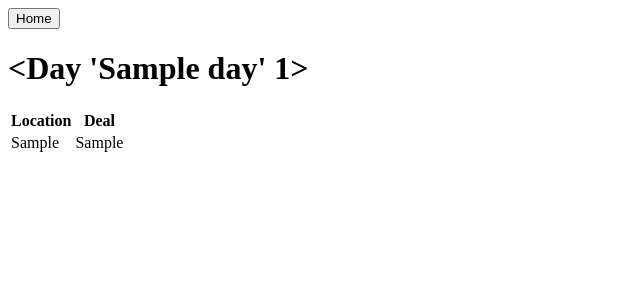
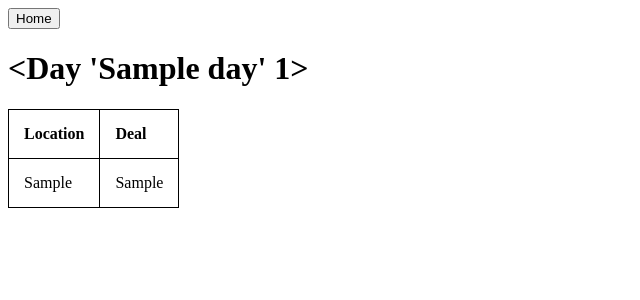
Before and after one commit to I-Dont-Remember/GimmeDeals, a Flask app: template app/templates/base_day.html in a window 1280 px wide. Shown: the top 300 px of the page, without its empty margins (0-640 px from the left). Run offline with Flask 2, Linux system fonts and the light colour scheme; the template is opened without the code that fills it: values that come from a table or form of the project are taken from there, others are empty; tables that the repository leaves empty hold one stand-in row (values such as "Sample post").

Commit message:
Limited table style changes

```diff
--- a/app/static/main.css
+++ b/app/static/main.css
@@ -1,4 +1,12 @@
-.day {
-  display: flex;
-  align-items: center;
+table {
+   border-collapse: collapse;
 }
+
+table, th, td {
+   border: 1px solid black;
+}
+
+th, td {
+    padding: 15px;
+    text-align: left;
+}
```
